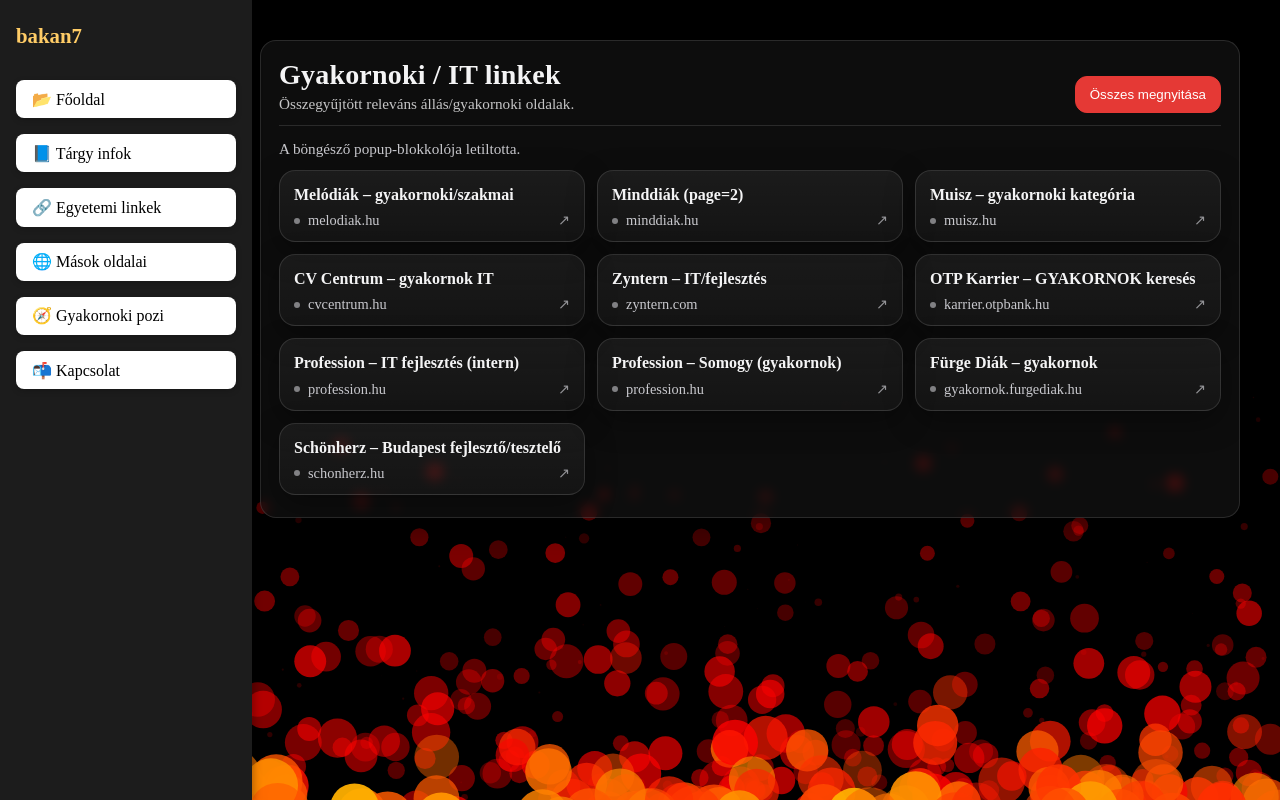
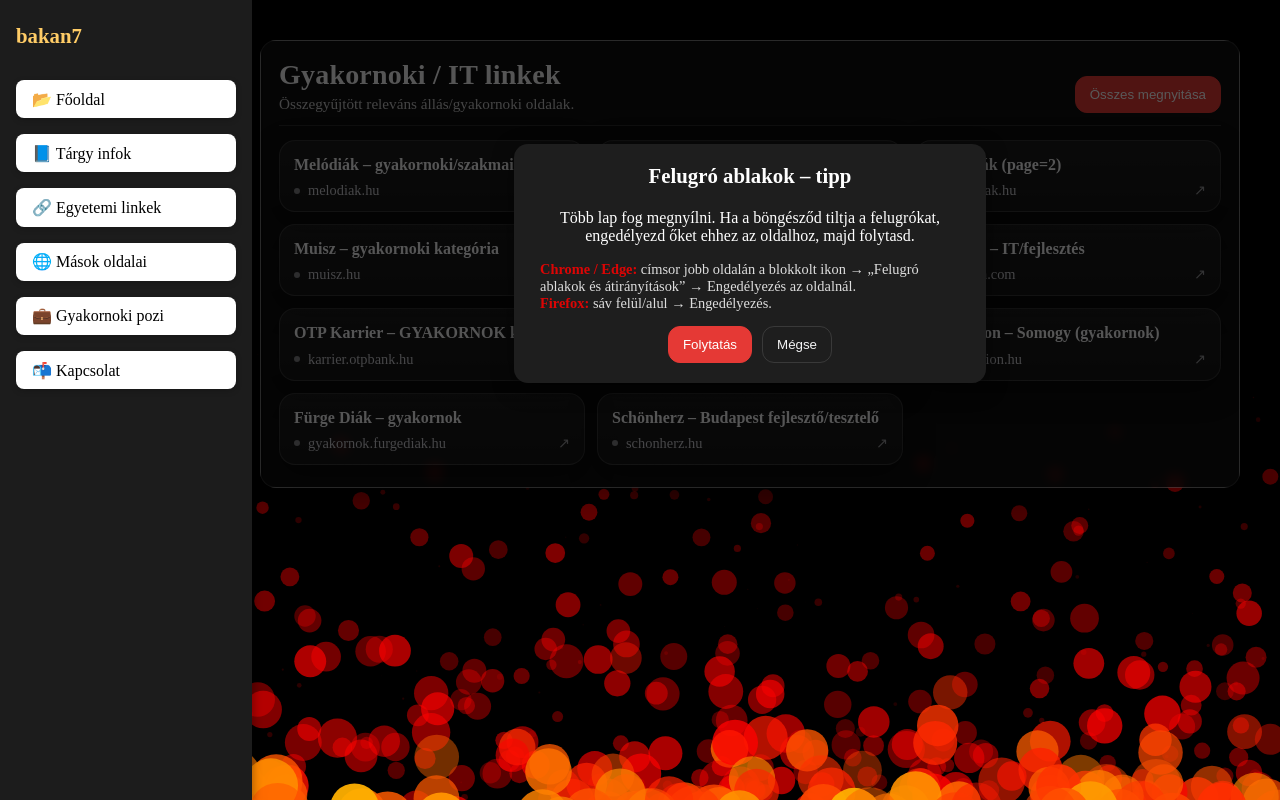
Before and after one commit to Andrssss/MyWebsite, a React (Vite) app: page /gyakornoki_poziciok/auto in a window 1280 px wide. Built offline with nearby package versions, Linux system fonts and the light colour scheme.

Commit message:
sexy job link opener ver 2

```diff
--- a/src/App.jsx
+++ b/src/App.jsx
@@ -108,7 +108,7 @@ useEffect(() => {
                 <li><Link to="/targy_info">📘 Tárgy infok</Link></li>
                 <li><Link to="/egyetemi_linkek">🔗 Egyetemi linkek</Link></li>
                 <li><Link to="/masok_oldalai">🌐 Mások oldalai</Link></li>
-                <li><Link to="/gyakornoki_poziciok">🧭 Gyakornoki pozi</Link></li>
+                <li><Link to="/gyakornoki_poziciok">💼 Gyakornoki pozi</Link></li>
                 <li><Link to="/kapcsolat">📬 Kapcsolat</Link></li>
 
               </ul>
--- a/src/LinksLauncher.jsx
+++ b/src/LinksLauncher.jsx
@@ -2,6 +2,7 @@ import React, { useEffect, useState, useCallback } from 'react';
 
 const LINKS = [
   { label: 'Melódiák – gyakornoki/szakmai', url: 'https://www.melodiak.hu/diakmunkak/?l=gyakornoki-szakmai-munkak' },
+  { label: 'Jobbkezek', url: 'http://jobbkezek.hu/work/list' },
   { label: 'Minddiák (page=2)', url: 'https://minddiak.hu/position?page=2' },
   { label: 'Muisz – gyakornoki kategória', url: 'https://muisz.hu/hu/diakmunkaink?categories=3' },
   { label: 'CV Centrum – gyakornok IT', url: 'https://cvcentrum.hu/allasok/?s=gyakornok&category%5B%5D=it&category%5B%5D=it-programozas&category%5B%5D=it-uzemeltetes' },
@@ -18,31 +19,28 @@ function getDomain(u) {
 }
 
 export default function LinksLauncher({ autoOpen = false }) {
-  const [status, setStatus] = useState('');
+  const [warnModal, setWarnModal] = useState(false);
 
   const openAll = useCallback(() => {
-    let opened = 0;
     LINKS.forEach(({ url }) => {
-      const w = window.open(url, '_blank', 'noopener,noreferrer');
-      if (w) opened++;
+      window.open(url, '_blank', 'noopener,noreferrer');
     });
-
-    if (opened === LINKS.length) {
-      setStatus('Minden link megnyitva új lapokon.');
-    } else if (opened === 0) {
-      setStatus('A böngésző popup-blokkolója letiltotta.');
-    } else {
-      setStatus(`Csak ${opened}/${LINKS.length} nyílt meg (popup-blokkoló?).`);
-    }
   }, []);
 
-  // AUTO mód: betöltéskor egyből nyissa
+  const handleOpenAllClick = useCallback(() => {
+    setWarnModal(true); // mindig figyelmeztetés előbb
+  }, []);
+
+  const confirmAndOpen = useCallback(() => {
+    setWarnModal(false);
+    setTimeout(openAll, 50); // kis késleltetés a modal bezárása után
+  }, [openAll]);
+
   useEffect(() => {
     if (autoOpen) {
-      const t = setTimeout(openAll, 100);
-      return () => clearTimeout(t);
+      setWarnModal(true); // auto módban is először csak figyelmeztetés
     }
-  }, [autoOpen, openAll]);
+  }, [autoOpen]);
 
   return (
     <section className="links-launcher" aria-labelledby="re-title">
@@ -51,15 +49,12 @@ export default function LinksLauncher({ autoOpen = false }) {
           <h2 id="re-title">Gyakornoki / IT linkek</h2>
           <p className="ll-sub">Összegyűjtött releváns állás/gyakornoki oldalak.</p>
         </div>
-
         <div className="ll-actions">
-          <button className="btn btn-primary btn-red" onClick={openAll}>
+          <button className="btn btn-primary btn-red" onClick={handleOpenAllClick}>
             Összes megnyitása
           </button>
         </div>
       </header>
-
-      {status && <div className="ll-status" role="status">{status}</div>}
 
       <ul className="link-grid">
         {LINKS.map(({ label, url }) => (
@@ -75,6 +70,27 @@ export default function LinksLauncher({ autoOpen = false }) {
           </li>
         ))}
       </ul>
+
+      {/* Figyelmeztető modal minden esetben */}
+      {warnModal && (
+        <div className="popup-blocker-overlay" role="dialog" aria-modal="true" aria-labelledby="warn-title">
+          <div className="popup-blocker-box">
+            <h3 id="warn-title">Felugró ablakok – tipp</h3>
+            <p>
+              Több lap fog megnyílni. Ha a böngésződ tiltja a felugrókat,
+              engedélyezd őket ehhez az oldalhoz, majd folytasd.
+            </p>
+            <p className="popup-guide">
+              <strong>Chrome / Edge:</strong> címsor jobb oldalán a blokkolt ikon → „Felugró ablakok és átirányítások” → Engedélyezés az oldalnál.<br />
+              <strong>Firefox:</strong> sáv felül/alul → Engedélyezés.
+            </p>
+            <div className="popup-actions">
+              <button className="btn btn-primary btn-red" onClick={confirmAndOpen}>Folytatás</button>
+              <button className="btn btn-ghost" onClick={() => setWarnModal(false)}>Mégse</button>
+            </div>
+          </div>
+        </div>
+      )}
     </section>
   );
 }
```
